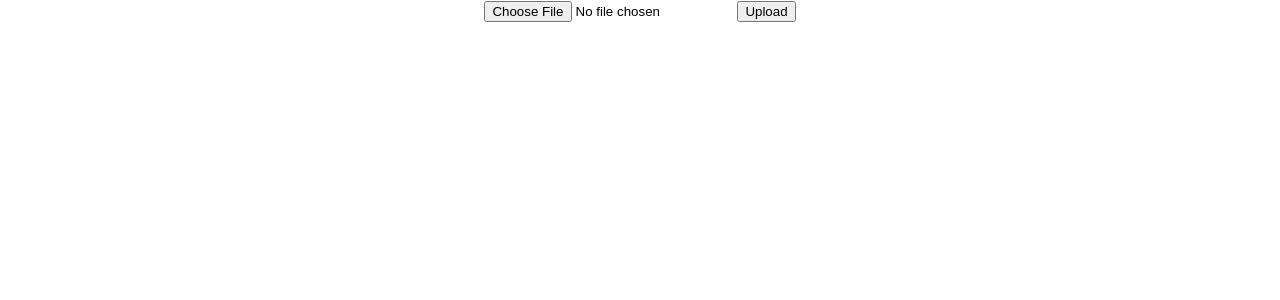
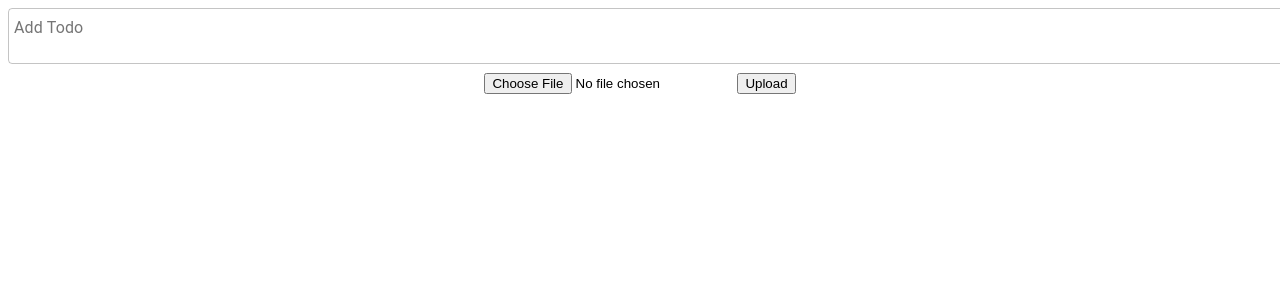
Before and after one commit to taroro/todoapp, a React (Create React App) app: page / in a window 1280 px wide. Shown: the top 300 px of the page. Built offline with nearby package versions, Linux system fonts and the light colour scheme.

Commit message:
add to post

```diff
--- a/src/UploadImage.js
+++ b/src/UploadImage.js
@@ -1,23 +1,43 @@
 import React, { useState, useEffect } from "react";
 import firebase from "./firebase";
+import TextField from "@material-ui/core/TextField";
 function UploadImage() {
     const [image , setImage] = useState('');
     const [imageUrl, setImageUrl] = useState('');
+    const [caption, setCaption] = useState("");
     var storage = firebase.storage();
     const upload = ()=>{
         if(image == null) return;
-        storage.ref(`/images/${image.name}`).put(image) .on("state_changed" ,
+        console.log(image)
+        storage.ref(`/images/${image.name}`).put(image).on("state_changed",
           () => {
+            /* let url = storage.ref(`/images/${image.name}`).getDownloadURL()
+            setImageUrl(url) */
+
             storage.ref(`/images/${image.name}`).getDownloadURL().then((url) => {
               setImageUrl(url)
+            }).then(() => {
+              firebase.firestore().collection('post').add({
+                caption: caption,
+                imageUrl: imageUrl,
+                like: 0,
+                dislike: 0
+              })
             })
-          } ,
-          alert('ERROR')
+          }
         );
       }
       return (
         <div className="App">
           <center>
+          <TextField
+                style={{ width: "100%" , padding: 8 }}
+                id="standard-basic"
+                value={caption}
+                onChange={(e) => setCaption(e.target.value)}
+                label="Add Todo"
+                variant="outlined"
+            />
           <input type="file" onChange={(e)=>{setImage(e.target.files[0])}}/>
           <button onClick={upload}>Upload</button>
           <img src={imageUrl} />
```
